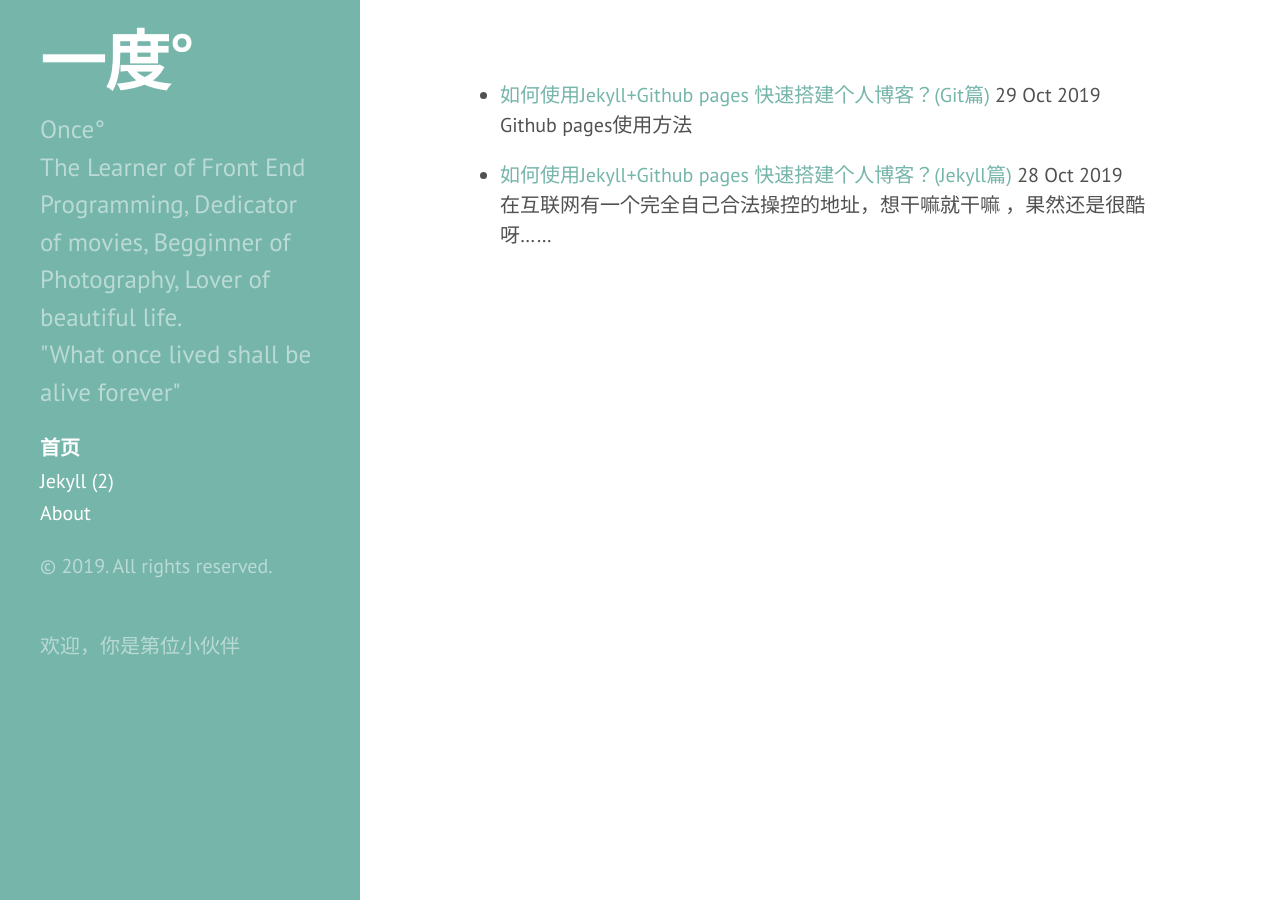
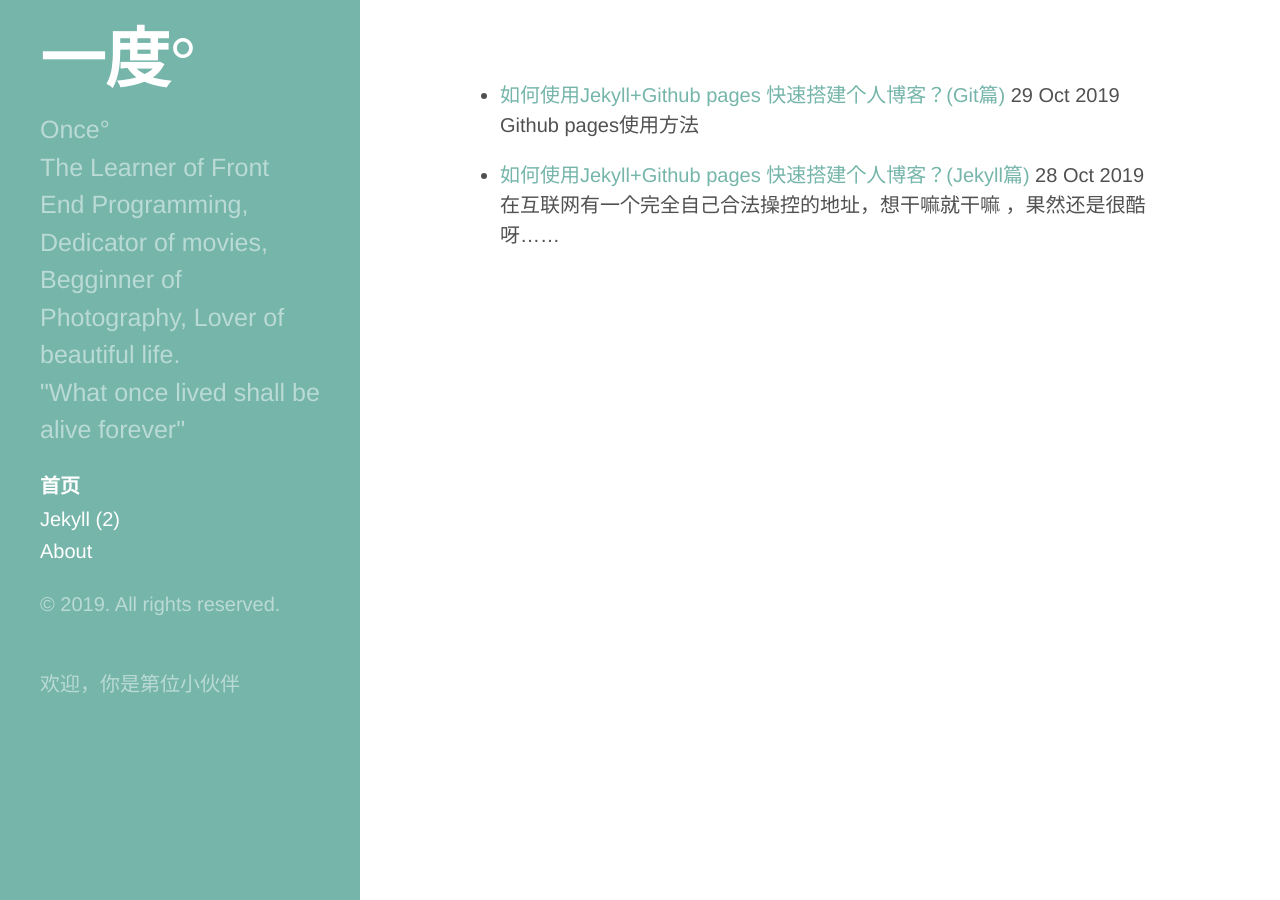
Before and after one commit to HawkeW/HawkeW.github.io, a Jekyll site: the page built from index.html, in a window 1280 px wide. Built offline with Jekyll 4.4.1, drawn with Linux system fonts in a browser that asks for light colours; comment, search, counter and statistics services are not loaded.

Commit message:
update config

```diff
--- a/_config.yml
+++ b/_config.yml
@@ -35,6 +35,8 @@
 plugins:
   - jekyll-feed
 
+
+
 # Exclude from processing.
 # The following items will not be processed, by default.
 # Any item listed under the `exclude:` key here will be automatically added to
--- a/_includes/head.html
+++ b/_includes/head.html
@@ -18,7 +18,6 @@
   <link rel="stylesheet" href="/public/css/poole.css">
   <link rel="stylesheet" href="/public/css/syntax.css">
   <link rel="stylesheet" href="/public/css/hyde.css">
-  <link rel="stylesheet" href="http://fonts.googleapis.com/css?family=PT+Sans:400,400italic,700|Abril+Fatface">
 
   <!-- Icons -->
   <link rel="apple-touch-icon-precomposed" sizes="144x144" href="/public/apple-touch-icon-144-precomposed.png">
--- a/_layouts/category_index.html
+++ b/_layouts/category_index.html
@@ -4,7 +4,7 @@
 
 <div class="row">
 	<ul>
-	　　{% for post in site.categories.[page.category] %}
+	　　{% for post in site.categories[page.category] %}
 	　　　　<li class="card blog-item" >
 				<div class="card-content">
 					<div class="card-title">
--- a/_plugins/category.rb
+++ b/_plugins/category.rb
@@ -4,7 +4,7 @@
     def initialize(site, base, dir, category)
       @site = site
       @base = base
-      @dir = dir
+      @dir =  dir
       @name = 'index.html'
 
       self.process(@name)
@@ -21,7 +21,7 @@
 
     def generate(site)
       if site.layouts.key? 'category_index'
-        dir = site.config['category_dir'] || 'categories'
+        dir =  site.config['category_dir'] || 'categories'
         site.categories.keys.each do |category|
           write_category_index(site, File.join(dir, category), category)
         end
```
